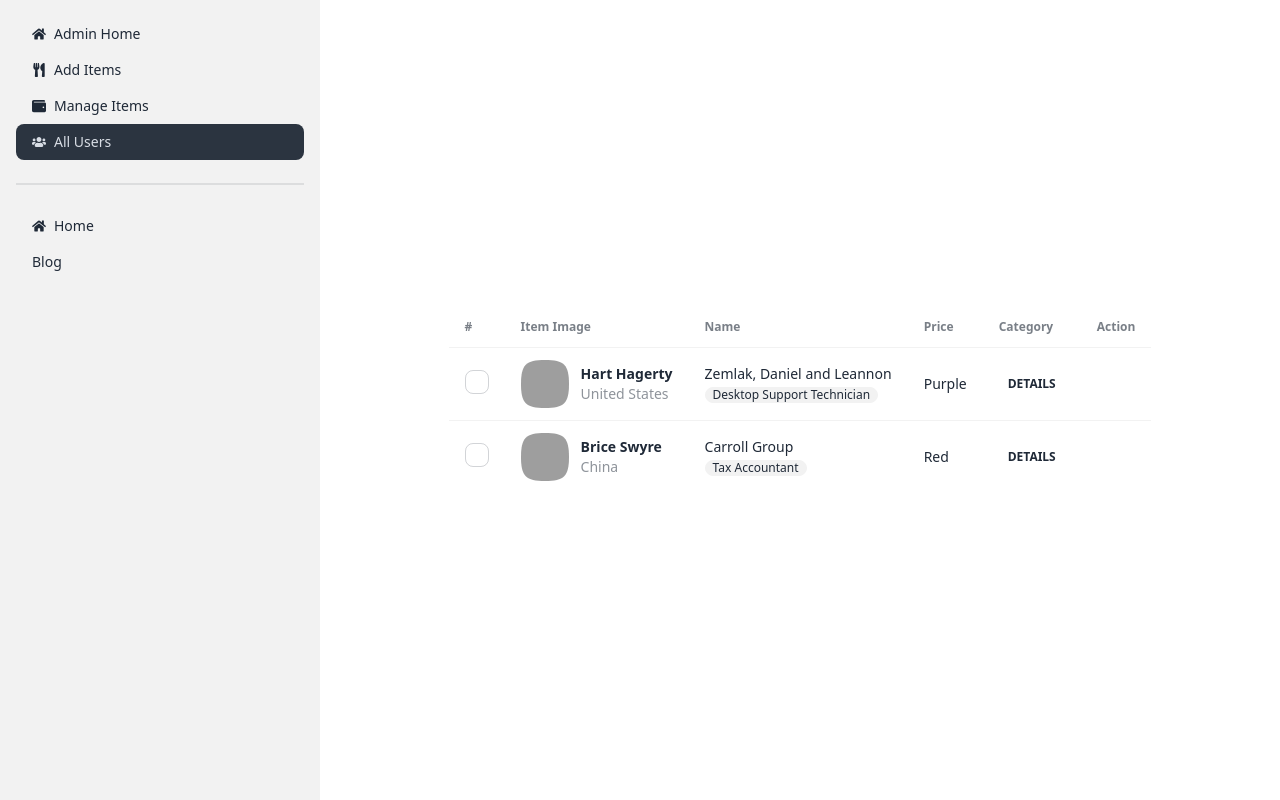
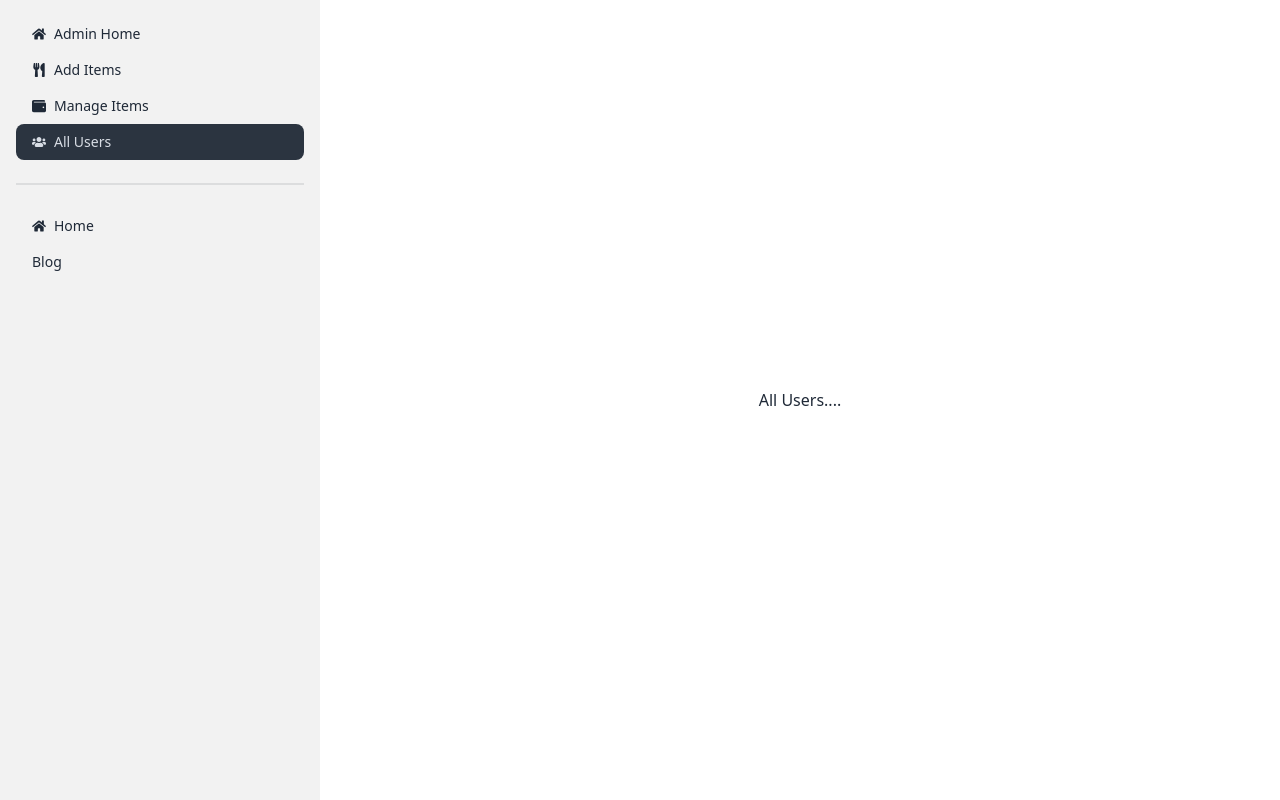
Before and after one commit to Manik1010/WWA_Client, a React (Vite) app: page /dashboard/allusers in a window 1280 px wide. Built offline with nearby package versions, Linux system fonts and the light colour scheme; grey boxes are pictures that could not be loaded.

Commit message:
added admin panal

```diff
--- a/src/componements/Deshboard/AddItem/AddItem.jsx
+++ b/src/componements/Deshboard/AdminDeshboard/AddItem/AddItem.jsx
@@ -1,6 +1,5 @@
-// import Swal from "sweetalert2";
+import useTitle from "../../../../../hooks/useTitle";
 
-import useTitle from "../../../../hooks/useTitle";
 
 
 const AddItem = () => {
--- /dev/null
+++ b/src/componements/Deshboard/AdminDeshboard/AllUsers/AllUsers.jsx
@@ -0,0 +1,12 @@
+import useTitle from "../../../../../hooks/useTitle";
+
+const AllUsers = () => {
+    useTitle("AllUsers");
+    return (
+        <div>
+            All Users....
+        </div>
+    );
+};
+
+export default AllUsers;
--- a/src/componements/Deshboard/ManageItem/ManageItem.jsx
+++ b/src/componements/Deshboard/AdminDeshboard/ManageItem/ManageItem.jsx
@@ -1,4 +1,4 @@
-import useTitle from "../../../../hooks/useTitle";
+import useTitle from "../../../../../hooks/useTitle";
 
 const ManageItem = () => {
     useTitle("ManageItem");
```
Also changed, not shown: src/Routes/Routes.jsx (+5 -3 lines).
